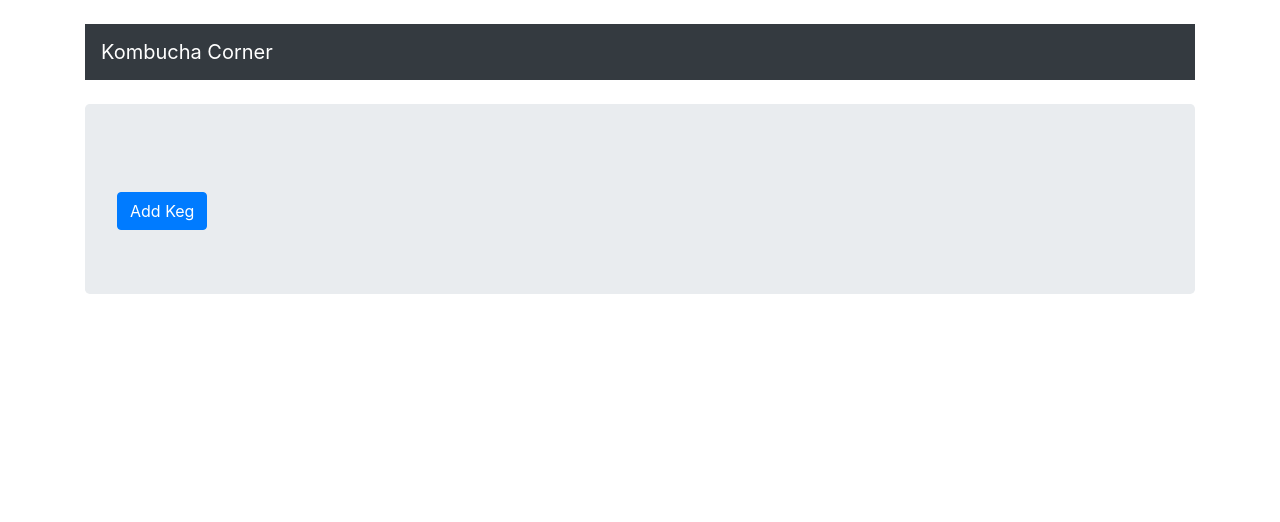
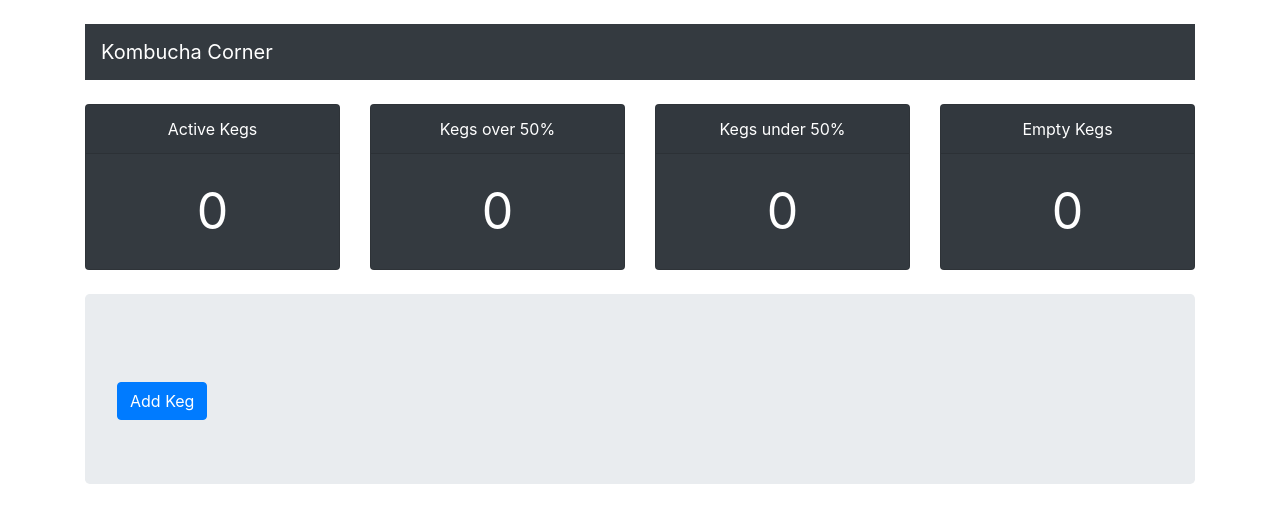
Before and after one commit to Jeroenemo/kombucha-corner-redux, a React (Create React App) app: page / in a window 1280 px wide. Shown: the top 522 px of the page. Built offline with nearby package versions, Linux system fonts and the light colour scheme.

Commit message:
clean up import statements

```diff
--- a/src/components/Keg.js
+++ b/src/components/Keg.js
@@ -1,5 +1,4 @@
 import React from "react";
-import { ProgressBar } from "react-bootstrap";
 import 'bootstrap/dist/css/bootstrap.min.css';
 import PropTypes from "prop-types";
 
--- a/src/components/KegControl.js
+++ b/src/components/KegControl.js
@@ -1,8 +1,9 @@
 import React, { Component } from "react";
 import { Button, Container, Jumbotron } from "react-bootstrap";
+import EditKegForm from "./EditKegForm";
+import KegList from "./KegList";
+import KegOverview from "./KegOverview";
 import NewKegForm from "./NewKegForm";
-import KegList from "./KegList";
-import EditKegForm from "./EditKegForm";
 
 export default class TicketControl extends Component {
 
@@ -32,7 +33,6 @@ export default class TicketControl extends Component {
 
   handleAddingNewKegToList = (newKeg) => {
     const newKegList = this.state.kegList.concat(newKeg);
-    console.log(this.state.kegList)
     this.setState({
       kegList: newKegList,
       formVisibleOnPage: false
@@ -106,6 +106,7 @@ export default class TicketControl extends Component {
     return (
       <>
         <Container>
+          <KegOverview kegList={this.state.kegList} />
           <Jumbotron>
             { currentlyVisibleState }
             <br />
```
